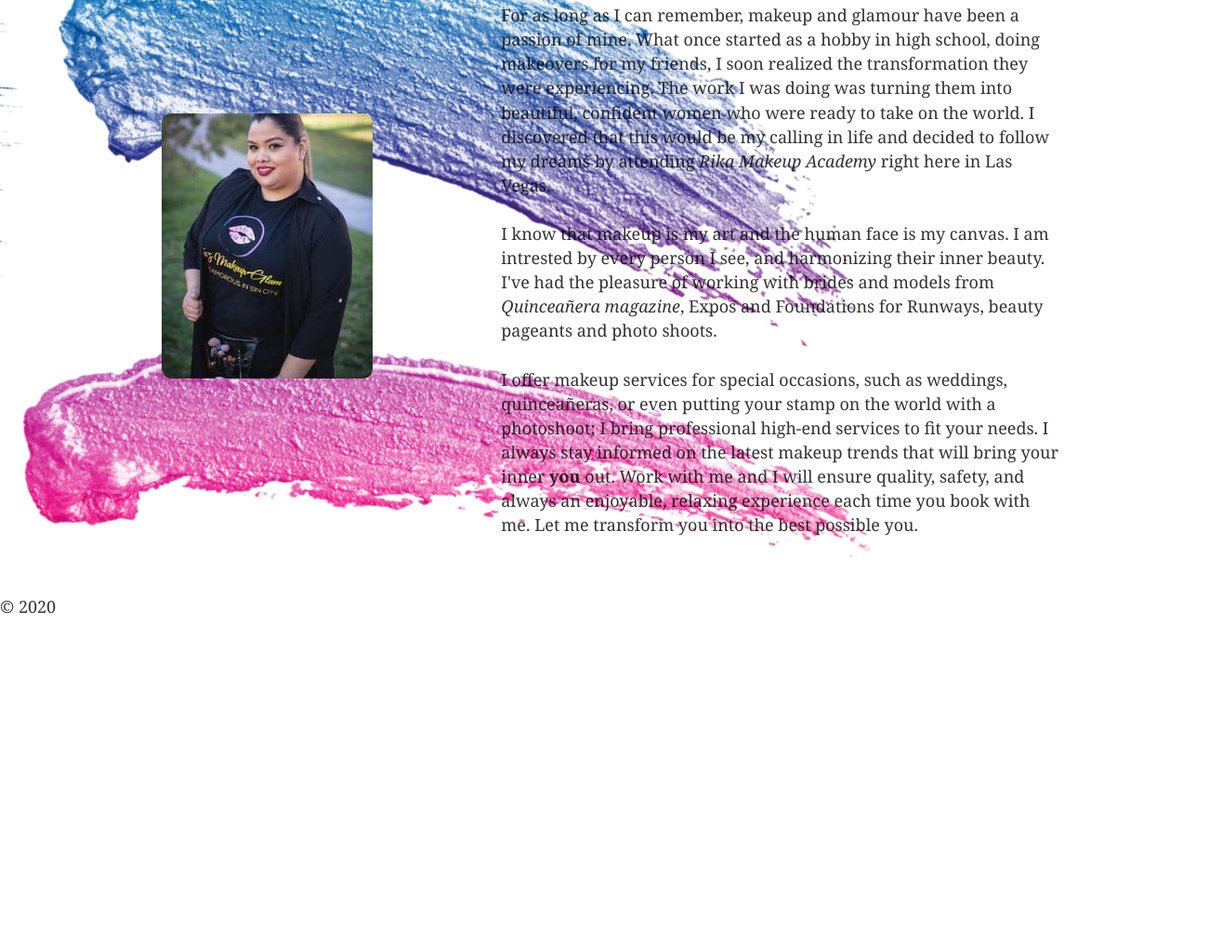
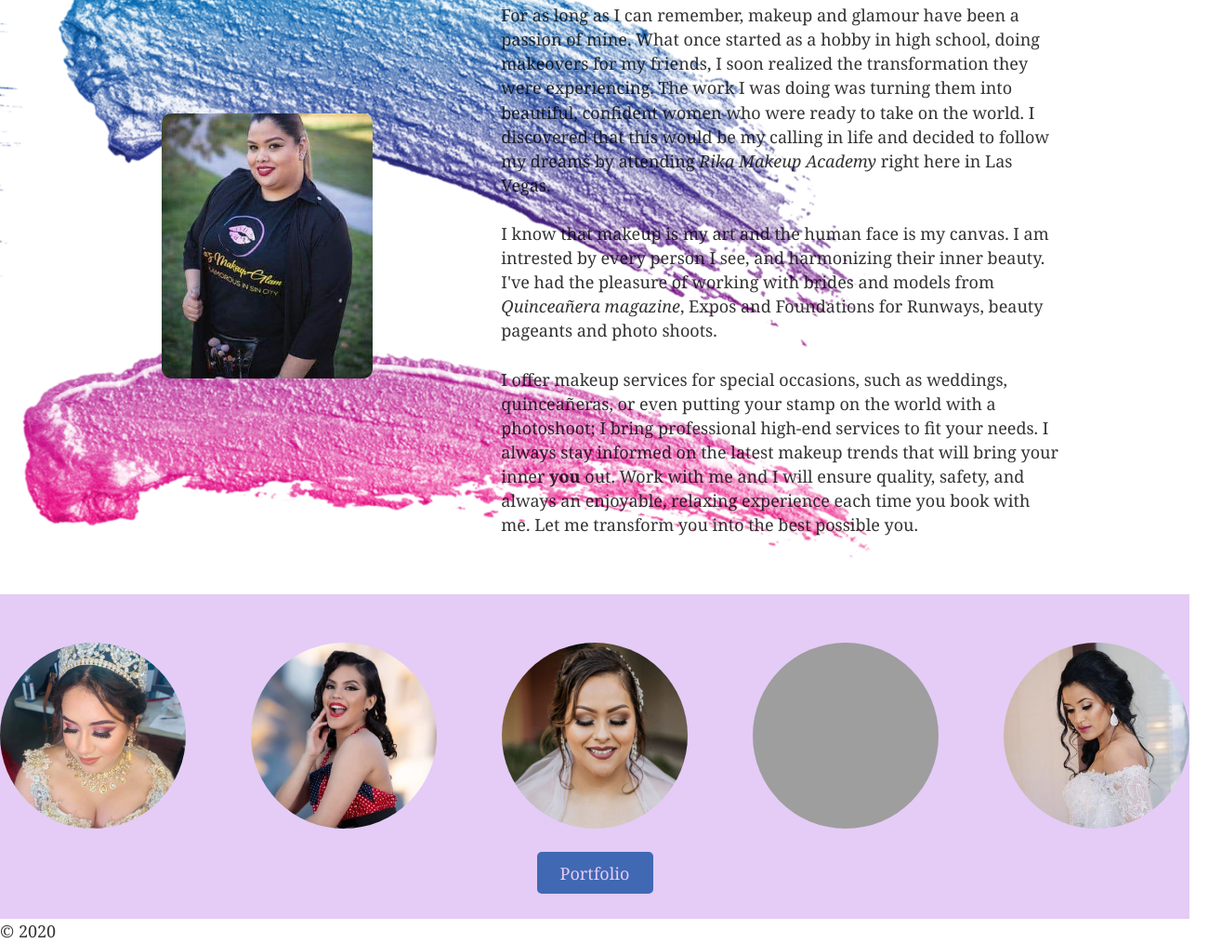
Before and after one commit to teds31/anas-makeup-glam-site, a Gatsby site: page / in a window 1280 px wide. Shown: the part 715-1729 px from the top of the page at 93% size, 1315 px wide, since content can reach past the window. Before the commit the page ends 1380 px from the top, so only its background shows below. Built offline with nearby package versions, Linux system fonts and the light colour scheme; Gatsby itself is replaced by a stand-in of ours; grey boxes are pictures that could not be loaded.

Commit message:
mini portfolio content added

```diff
--- /dev/null
+++ b/src/components/MiniPortfolio.js
@@ -0,0 +1,86 @@
+import React from "react"
+import styled from "styled-components"
+
+//imported colors
+import { lavender, periwinkle } from "../styles"
+
+//imported images
+import gold from "../images/gold-dress.jpeg"
+import red from "../images/red-dress-3.jpg"
+import wedding from "../images/wedding-1.jpg"
+import white from "../images/white-dress-5.jpg"
+import weddingTwo from "../images/wedding-dress.jpg"
+
+const Mini = () => {
+  return (
+    <Wrapper className="d-flex align-items-center flex-column">
+      <div className="d-flex justify-content-between">
+        <div className="pic-one"></div>
+        <div className="pic-two"></div>
+        <div className="pic-three"></div>
+        <div className="pic-four"></div>
+        <div className="pic-five"></div>
+      </div>
+      <button>Portfolio</button>
+    </Wrapper>
+  )
+}
+
+const Wrapper = styled.div`
+  background-color: ${lavender};
+  padding: 1.5rem;
+
+  .pic-one, .pic-two, .pic-three, .pic-four, .pic-five {
+    height: 200px;
+    width: 200px;
+    border-radius: 100%;
+    margin: 25px 35px;
+  }
+
+  .pic-one {
+    background-image: url(${gold});
+    background-size: 229px;
+    background-position-x: -10px;
+    background-position-y: -20px;
+  }
+
+  .pic-two {
+    background-image: url(${red});
+    background-size: 425px;
+    background-position-x: -108px;
+    background-position-y: -54px;
+  }
+
+  .pic-three {
+    background-image: url(${wedding});
+    background-size: 330px;
+    background-position-x: -69px;
+    background-position-y: -8px;
+  }
+
+  .pic-four {
+    background-image: url(${white});
+    background-size: 415px;
+    background-position-x: -95px;
+    background-position-y: -10px;
+  }
+
+  .pic-five {
+    background-image: url(${weddingTwo});
+    background-size: 575px;
+    background-position-x: -275px;
+    background-position-y: -15px;
+  }
+
+  button {
+    color: ${lavender};
+    background-color: ${periwinkle};
+    width: 125px;
+    height: 45px;
+
+    border: none;
+    border-radius: 5px;
+  }
+`
+
+export default Mini
--- a/src/pages/index.js
+++ b/src/pages/index.js
@@ -4,6 +4,7 @@ import Layout from "../components/layout"
 import SEO from "../components/seo"
 import Intro from "../components/Intro"
 import About from "../components/About"
+import Mini from "../components/MiniPortfolio"
 
 const IndexPage = () => (
   <Layout>
@@ -11,6 +12,7 @@ const IndexPage = () => (
     <main>
       <Intro />
       <About />
+      <Mini />
     </main>
   </Layout>
 )
--- a/src/styles/Colors.js
+++ b/src/styles/Colors.js
@@ -18,3 +18,4 @@ export const white = "#FFFFFF"
 
 // Complimentary Colors /////////////////////////////
 export const lavender = "#E4CCF6"
+export const periwinkle = "#4168B3"
```
